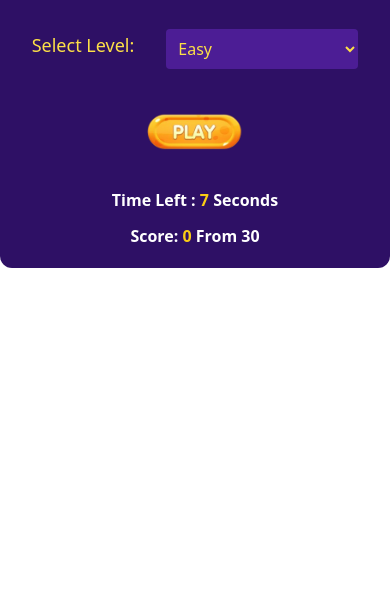
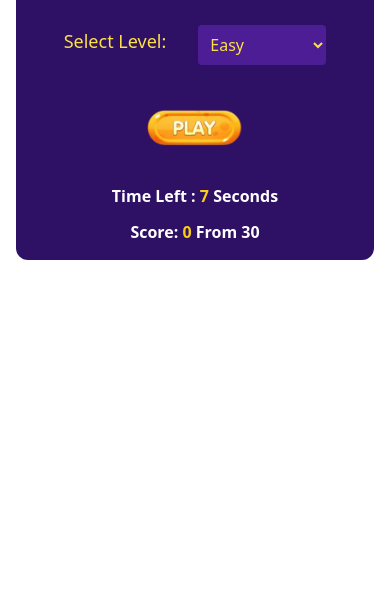
Before and after one commit to Naglaa99/typing-speed-test-game, a plain HTML site: page index.html in a window 390 px wide. Shown: the part 247-844 px from the top of the page. Drawn offline with nearby package versions, Linux system fonts and the light colour scheme; some packages are replaced by stand-ins of ours; a script that the page names is missing.

Commit message:
edit in responsive of selection part

```diff
--- a/index.html
+++ b/index.html
@@ -8,7 +8,7 @@
   </head>
   <body>
     <section
-      class="game w-full md:w-3/4 lg:w-1/2 h-auto bg-violet-950 m-auto mt-40 text-white rounded-xl p-5 sm:p-7 text-center">
+      class="game w-11/12 md:w-3/4 lg:w-1/2 h-auto bg-violet-950 m-auto mt-40 text-white rounded-xl p-4 sm:p-7 text-center">
       <div class="container">
         <div
           class="nameOfGame text-2xl sm:text-3xl md:text-4xl pt-4 sm:pt-7 md:pt-9 pb-4 sm:pb-6 md:pb-8 capitalize font-semibold text-yellow-400">
@@ -23,7 +23,7 @@
           >
           <select
             id="level-select"
-            class="bg-violet-900 text-yellow-300 p-2 rounded w-48">
+            class="bg-violet-900 text-yellow-300 p-2 rounded sm:w-48 w-32">
             <option value="Easy">Easy</option>
             <option value="Medium">Medium</option>
             <option value="Hard">Hard</option>
```
